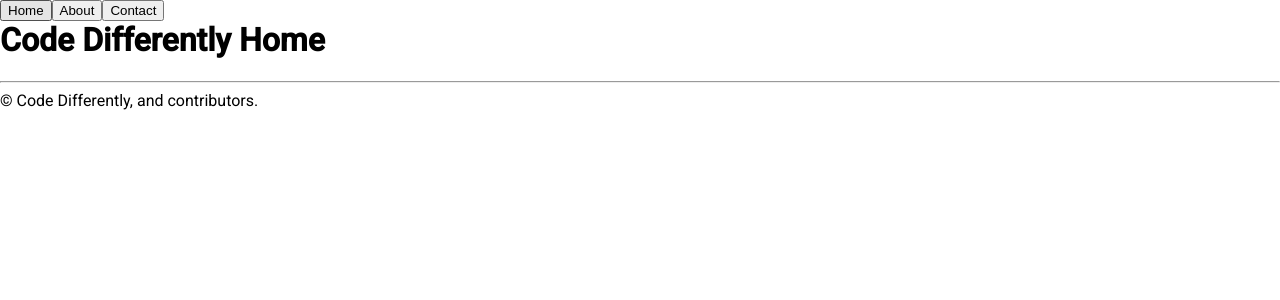
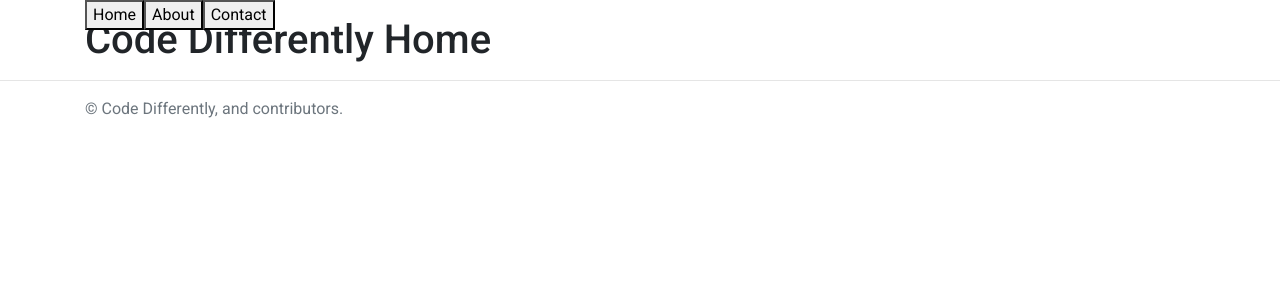
Before and after one commit to CodeDifferently/Ng-Website, an Angular app in the folder code-differently/: page /home in a window 1280 px wide. Shown: the top 300 px of the page. Built offline with nearby package versions, Linux system fonts and the light colour scheme.

Commit message:
finally got working css

```diff
--- a/code-differently/angular.json
+++ b/code-differently/angular.json
@@ -90,6 +90,7 @@
               "src/assets"
             ],
             "styles": [
+              "node_modules/bootstrap/dist/css/bootstrap.min.css",
               "./node_modules/@angular/material/prebuilt-themes/pink-bluegrey.css",
               "src/styles.css"
             ],
--- a/code-differently/package.json
+++ b/code-differently/package.json
@@ -22,6 +22,8 @@
     "@angular/platform-browser-dynamic": "~8.2.4",
     "@angular/router": "~8.2.4",
     "@ng-bootstrap/ng-bootstrap": "^5.1.0",
+    "bootstrap": "^4.3.1",
+    "jquery": "^3.4.1",
     "rxjs": "~6.4.0",
     "tslib": "^1.10.0",
     "zone.js": "~0.9.1"
--- a/code-differently/src/styles.css
+++ b/code-differently/src/styles.css
@@ -1,4 +1,5 @@
 /* You can add global styles to this file, and also import other style files */
-
+@import "~bootstrap/dist/css/bootstrap.css";
+@import "~@angular/material/prebuilt-themes/pink-bluegrey.css";
 html, body { height: 100%; }
 body { margin: 0; font-family: Roboto, "Helvetica Neue", sans-serif; }
```
Also changed, not shown: code-differently/src/app/layout/nav/nav.component.html (+11 -0 lines), 1 other file (tests, documents, lock files or other folders).
